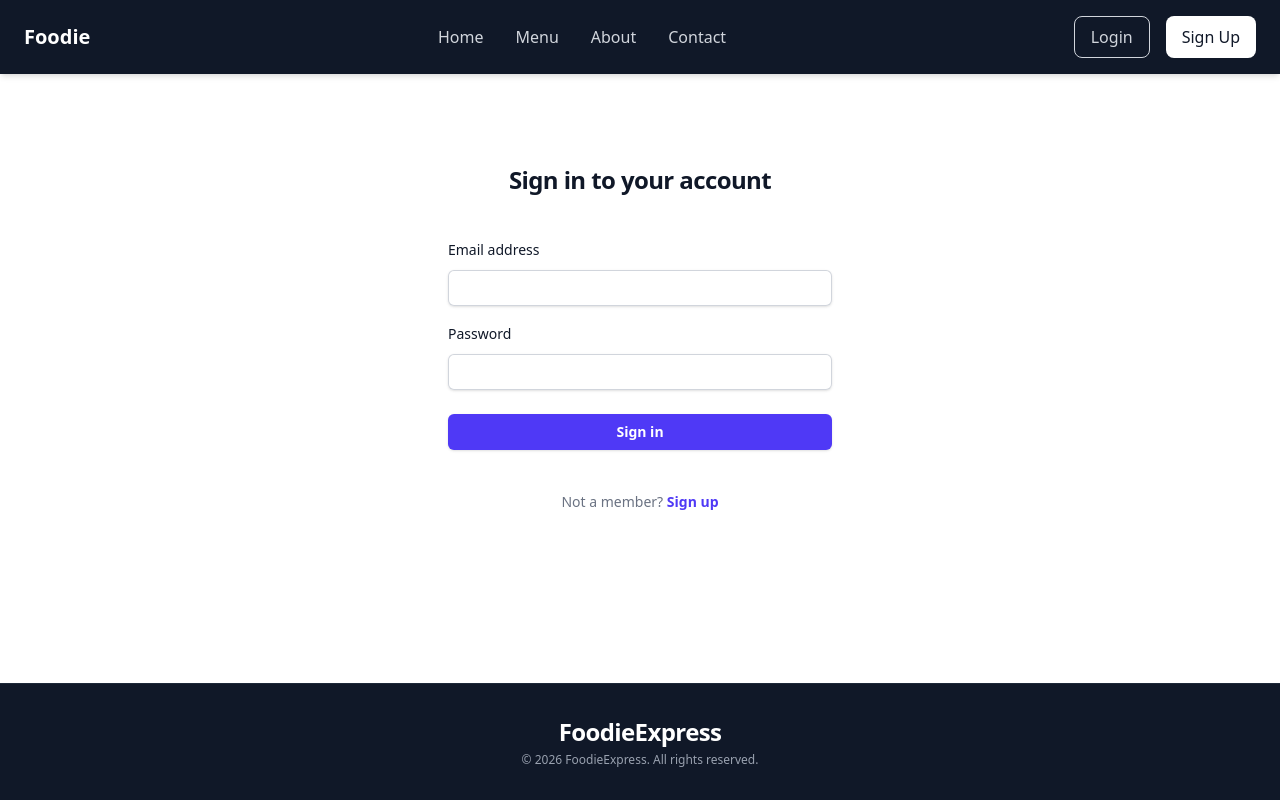
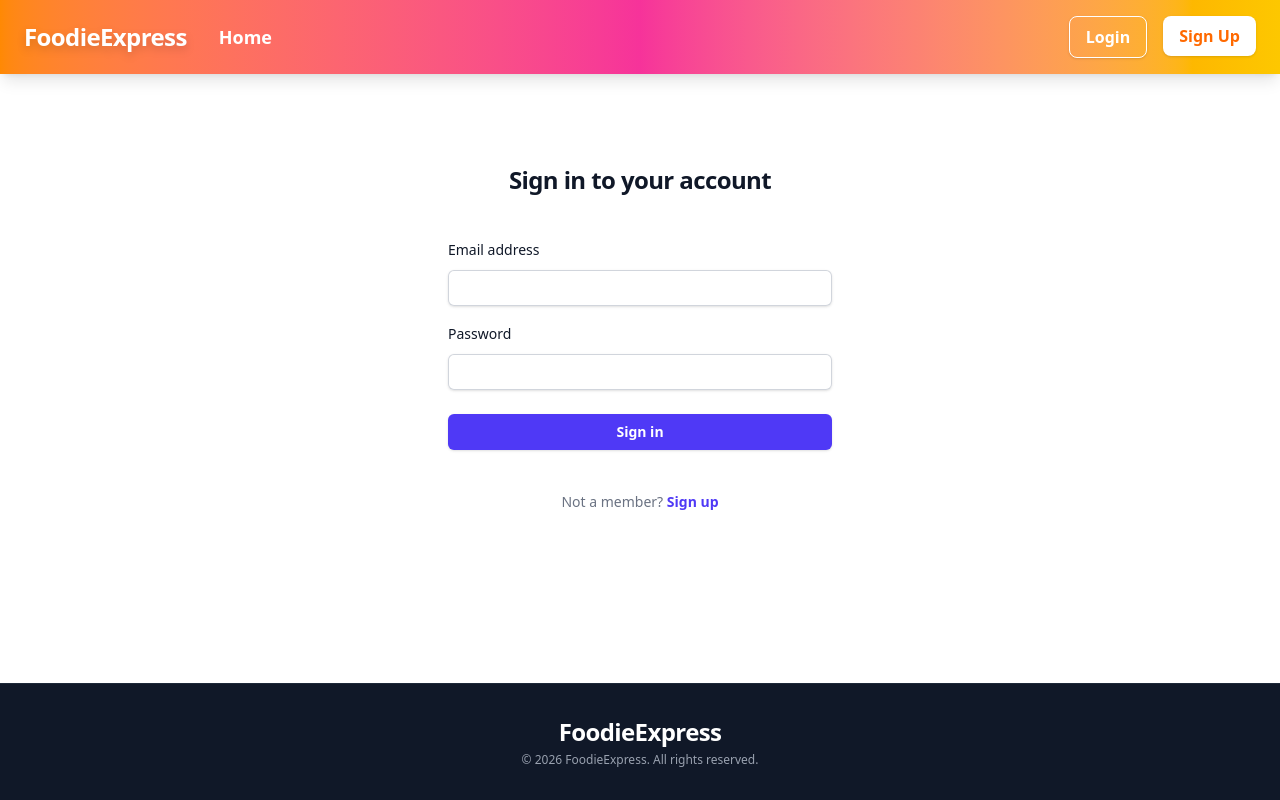
Before and after one commit to Ishitatiwari06/Food-Delivery-Frontend, a React (Vite) app: page /login in a window 1280 px wide. Built offline with nearby package versions, Linux system fonts and the light colour scheme.

Commit message:
feat(auth): implement logout functionality and conditional navbar rendering

```diff
--- a/src/components/Carousel.jsx
+++ b/src/components/Carousel.jsx
@@ -31,20 +31,39 @@ const Carousel = ({ search, setSearch }) => {
   return (
     <div className="relative w-full h-[400px] overflow-hidden rounded-2xl shadow-2xl group">
       {/* Search Bar Overlay */}
-      <form className="absolute top-8 left-1/2 -translate-x-1/2 z-30 w-3/4 max-w-xl flex" onSubmit={e => e.preventDefault()}>
+      <form
+        className="absolute top-8 left-1/2 -translate-x-1/2 z-30 w-3/4 max-w-xl flex"
+        onSubmit={e => e.preventDefault()}
+        autoComplete="off"
+      >
+        <div className="relative w-full flex rounded-full overflow-hidden bg-white bg-opacity-90 border border-gray-300 shadow">
           <input
             type="text"
             value={search}
             onChange={e => setSearch(e.target.value)}
+            onKeyDown={e => {
+              if (e.key === 'Enter') {
+                e.preventDefault();
+                setSearch(e.target.value);
+              }
+            }}
             placeholder="Search for food items..."
-          className="flex-1 px-4 py-2 rounded-l-lg border-t border-b border-l border-gray-300 focus:outline-none focus:ring-2 focus:ring-orange-400 bg-white bg-opacity-90 text-gray-800 shadow"
+            className="flex-1 px-4 py-2 bg-transparent text-gray-800 focus:outline-none focus:ring-2 focus:ring-orange-400 pr-10 rounded-full"
           />
+          {search && (
             <button
-          type="submit"
-          className="px-5 py-2 bg-orange-500 text-white font-semibold rounded-r-lg border-t border-b border-r border-orange-500 hover:bg-orange-600 transition"
+              type="button"
+              onClick={() => setSearch("")}
+              className="absolute right-2 top-1/2 -translate-y-1/2 text-gray-400 hover:text-red-500 focus:outline-none"
+              tabIndex={-1}
+              aria-label="Clear search"
             >
-          Search
+              <svg xmlns="http://www.w3.org/2000/svg" fill="none" viewBox="0 0 24 24" strokeWidth={2} stroke="currentColor" className="w-5 h-5">
+                <path strokeLinecap="round" strokeLinejoin="round" d="M6 18L18 6M6 6l12 12" />
+              </svg>
             </button>
+          )}
+        </div>
       </form>
 
       {slides.map((slide, idx) => (
--- a/src/components/Navbar.jsx
+++ b/src/components/Navbar.jsx
@@ -1,37 +1,65 @@
-import { Link } from "react-router-dom";
+import { Link, useNavigate } from "react-router-dom";
 
 function Navbar() {
+
+  const userName = localStorage.getItem("name");
+  const navigate = useNavigate();
+
+  const handleLogout = () => {
+    localStorage.removeItem("token")
+    localStorage.removeItem("name")
+    navigate("/login");
+  };
+
   return (
-    <nav className="bg-gray-900 shadow-md px-6 py-4 flex justify-between items-center">
-      {/* Logo */}
-      <Link to="/" className="text-xl font-bold text-white">
-        Foodie
+    <nav className="bg-gradient-to-r from-orange-400 via-pink-500 to-yellow-400 shadow-lg px-6 py-4 flex justify-between items-center sticky top-0 z-50">
+      <div className="flex items-center gap-8">
+        <Link to="/" className="text-2xl font-extrabold text-white tracking-tight drop-shadow-lg">
+          FoodieExpress
         </Link>
+        <Link to="/" className="text-lg font-semibold text-white hover:text-yellow-200 transition-colors">
+          Home
+        </Link>
+      </div>
 
-      {/* Links */}
-      <ul className="hidden md:flex gap-8 text-gray-300 font-medium">
+      {localStorage.getItem("token") && userName ? (
+        <div className="text-lg font-semibold text-white px-4">
+          Hi, <span className="text-yellow-200">{userName}</span>
+        </div>
+      ) : null}
+
+      {/* Right: Links and Buttons */}
+      <div className="flex items-center gap-8">
+        <ul className="hidden md:flex gap-8 text-white font-semibold text-lg">
+          {localStorage.getItem("token") ? (
             <li>
-          <Link to="/" className="hover:text-white transition-colors">Home</Link>
+              <Link to="/myorders" className="hover:text-yellow-200 transition-colors">My Orders</Link>
             </li>
-        <li>
-          <Link to="/menu" className="hover:text-white transition-colors">Menu</Link>
-        </li>
-        <li>
-          <Link to="/about" className="hover:text-white transition-colors">About</Link>
-        </li>
-        <li>
-          <Link to="/contact" className="hover:text-white transition-colors">Contact</Link>
-        </li>
+          ) : null}
         </ul>
-
-      {/* Buttons */}
+        {!localStorage.getItem("token") ? (
           <div className="flex gap-4">
-        <button className="px-4 py-2 border border-gray-300 text-gray-300 rounded-lg hover:bg-white hover:text-gray-900 transition">
-          <Link to="/login">Login</Link>
+            <Link to="/login">
+              <button className="px-4 py-2 border border-white text-white rounded-lg hover:bg-white hover:text-orange-500 transition font-semibold shadow">
+                Login
               </button>
-        <button className="px-4 py-2 bg-white text-gray-900 rounded-lg hover:opacity-80 transition">
-          <Link to="/signup">Sign Up</Link>
+            </Link>
+            <Link to="/signup">
+              <button className="px-4 py-2 bg-white text-orange-500 rounded-lg hover:bg-orange-100 transition font-semibold shadow">
+                Sign Up
               </button>
+            </Link>
+          </div>
+        ) : (
+          <div className="flex gap-4">
+            <button className="px-4 py-2 bg-pink-600 text-white rounded-lg hover:bg-pink-700 transition font-semibold shadow">
+              MyCart
+            </button>
+            <button onClick={handleLogout} className="px-4 py-2 bg-orange-500 text-white rounded-lg hover:bg-orange-600 transition font-semibold shadow">
+              Logout
+            </button>
+          </div>
+        )}
       </div>
     </nav>
   );
--- a/src/pages/Login.jsx
+++ b/src/pages/Login.jsx
@@ -22,6 +22,7 @@ export default function Login() {
     try {
       const response = await loginUser(credentials);
       localStorage.setItem("token", response.token);
+      localStorage.setItem("name", response.user.name);
       console.log(response);
       navigate("/");
     } catch (error) {
@@ -77,14 +78,6 @@ export default function Login() {
                     />
                     </div>
                 </div>
-
-                {/* <div className="flex items-center justify-between">
-                  <div className="text-sm">
-                    <a href="#" className="font-semibold text-indigo-600 hover:text-indigo-500">
-                      Forgot password?
-                    </a>
-                  </div>
-                </div> */}
                 <div className="mt-6">
                     <button
                     type="submit"
```
Lines whose indentation alone changed are shown as unchanged.
